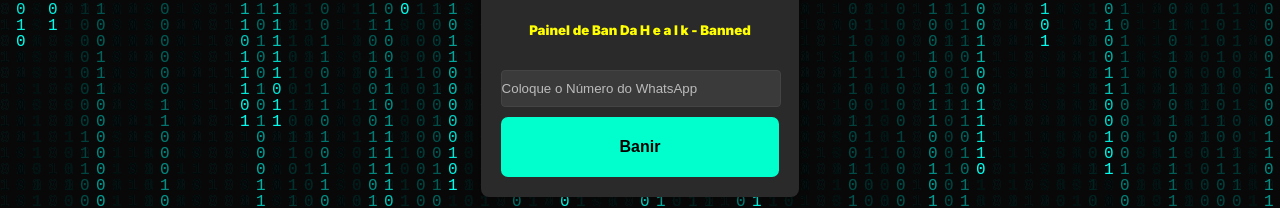
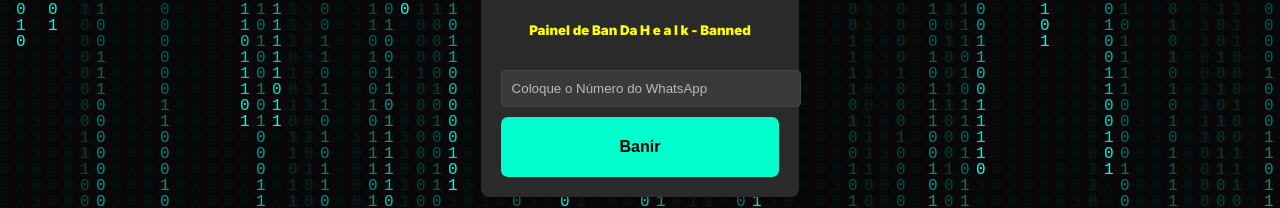
Before and after one commit to bravo08tpjp/painel-ban, a plain HTML site: page index.html in a window 1280 px wide. Shown: the part 338-546 px from the top of the page. Drawn offline with Linux system fonts and the light colour scheme.

Commit message:
Atualizar o index.html

```diff
--- a/index.html
+++ b/index.html
@@ -42,7 +42,7 @@
 
     .login-input {
       width: 100%;
-        padding: 10px 0px;
+      padding: 10px;
       margin: 10px 0;
       border: 1px solid #444;
       border-radius: 4px;
```
Lines whose indentation alone changed are shown as unchanged.
